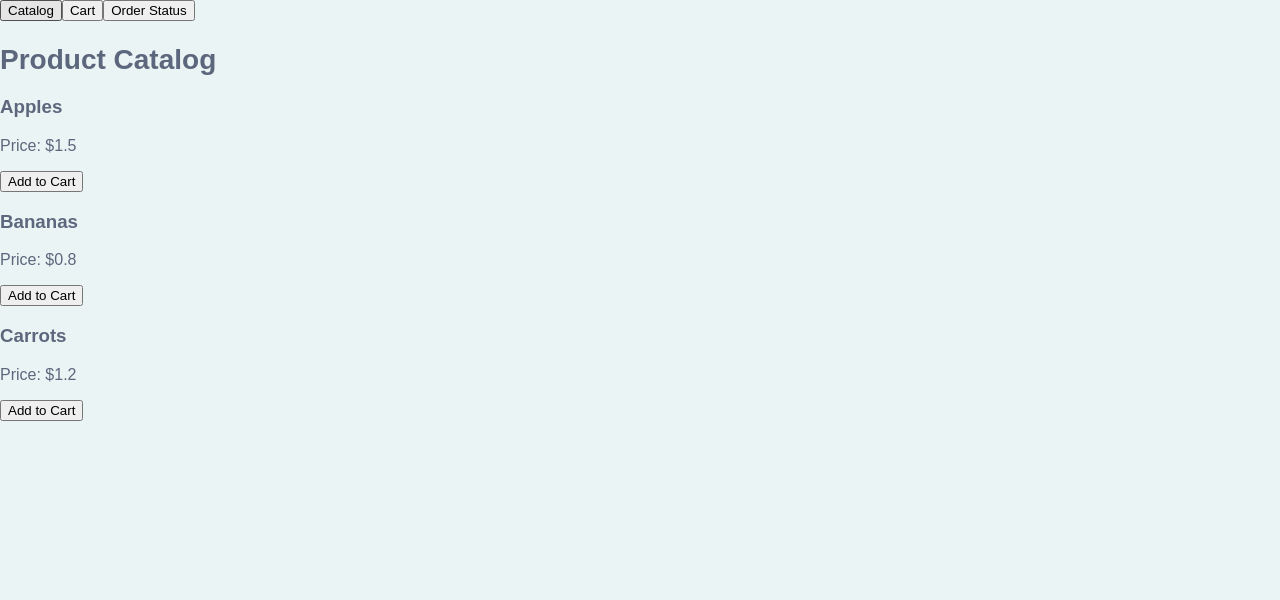
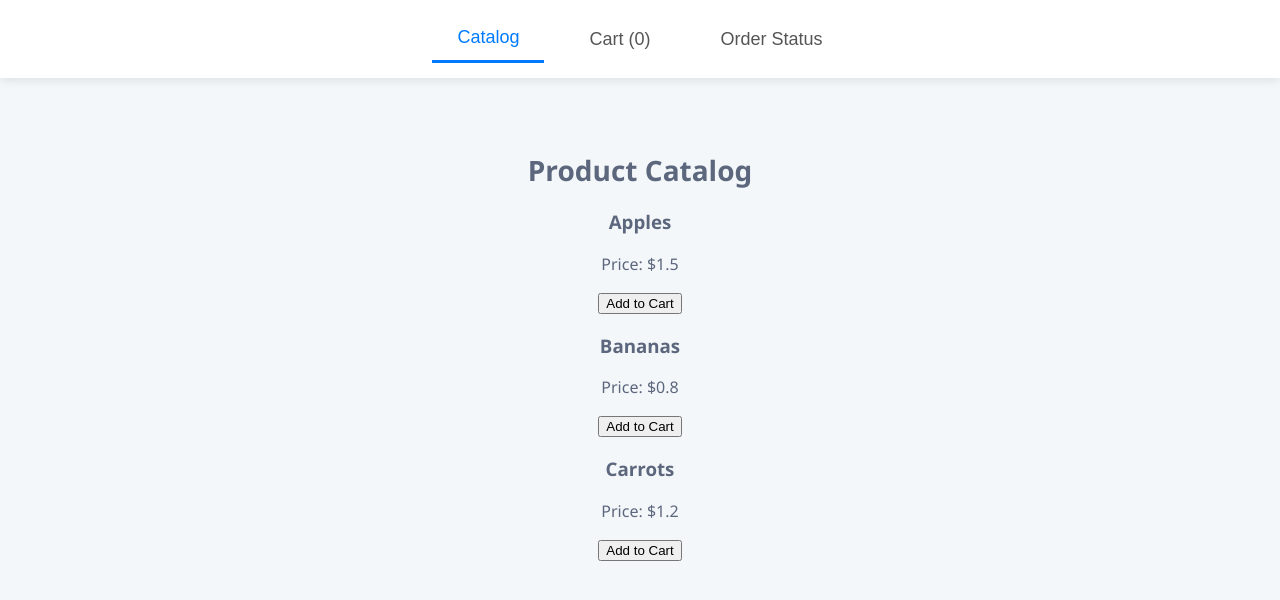
Before and after one commit to Teddayz/hack4good, a React (Create React App) app: page /resident in a window 1280 px wide. Shown: the top 600 px of the page. Built offline with nearby package versions, Linux system fonts and the light colour scheme.

Commit message:
Orders Collection added

```diff
--- a/src/components/Cart.js
+++ b/src/components/Cart.js
@@ -1,37 +1,6 @@
 import React from "react";
 
 function Cart({ cartItems, removeFromCart, submitOrder }) {
-  const handleSubmitOrder = async () => {
-    try {
-      const newRequest = {
-        resident: "John Doe", // This should come from your auth/user state
-        items: cartItems.map(item => ({
-          name: item.name,
-          quantity: item.quantity
-        })),
-        status: "Pending"
-      };
-
-      const response = await fetch('http://localhost:3001/requests', {
-        method: 'POST',
-        headers: {
-          'Content-Type': 'application/json',
-        },
-        body: JSON.stringify(newRequest)
-      });
-
-      if (response.ok) {
-        alert('Order submitted successfully!');
-        // Clear cart or redirect user
-      } else {
-        alert('Failed to submit order');
-      }
-    } catch (error) {
-      console.error('Error submitting order:', error);
-      alert('Error submitting order');
-    }
-  };
-
   return (
     <div>
       <h2>Your Cart</h2>
@@ -48,7 +17,7 @@ function Cart({ cartItems, removeFromCart, submitOrder }) {
         </ul>
       )}
       {cartItems.length > 0 && (
-        <button onClick={handleSubmitOrder}>Place Order</button>
+        <button onClick={submitOrder}>Place Order</button>
       )}
     </div>
   );
--- /dev/null
+++ b/src/components/ResidentDashboard.css
@@ -0,0 +1,109 @@
+/* General Styles */
+.dashboard-container {
+    font-family: 'Segoe UI', Tahoma, Geneva, Verdana, sans-serif;
+    padding: 0;
+    margin: 0;
+    background-color: #f4f7fa;
+    display: flex;
+    flex-direction: column;
+    align-items: center;
+    min-height: 100vh;
+  }
+
+  /* Navigation Bar Styles */
+  .dashboard-nav {
+    display: flex;
+    justify-content: center;
+    background-color: #fff;
+    padding: 15px 0;
+    width: 100%;
+    box-shadow: 0 2px 10px rgba(0, 0, 0, 0.1);
+  }
+
+  .nav-button {
+    background-color: transparent;
+    border: none;
+    padding: 12px 25px;
+    font-size: 18px;
+    color: #555;
+    cursor: pointer;
+    transition: all 0.3s ease;
+    margin: 0 10px;
+  }
+
+  .nav-button.active {
+    color: #007bff;
+    border-bottom: 3px solid #007bff;
+  }
+
+  .nav-button:hover {
+    color: #0056b3;
+    transform: translateY(-3px);
+  }
+
+  /* Main Content Styles */
+  .dashboard-main {
+    padding: 30px 20px;
+    max-width: 1200px;
+    width: 100%;
+    text-align: center;
+    margin-top: 20px;
+  }
+
+  .dashboard-main > div {
+    margin-bottom: 30px;
+  }
+
+  /* Catalog, Cart, and Order Status Styles */
+  .catalog, .cart, .status {
+    background-color: #fff;
+    border-radius: 8px;
+    box-shadow: 0 4px 10px rgba(0, 0, 0, 0.1);
+    padding: 20px;
+  }
+
+  .catalog h2, .cart h2, .status h2 {
+    color: #333;
+    font-size: 24px;
+    margin-bottom: 15px;
+  }
+
+  .cart-button, .add-button {
+    background-color: #007bff;
+    color: #fff;
+    padding: 12px 24px;
+    border: none;
+    border-radius: 8px;
+    cursor: pointer;
+    font-size: 16px;
+    transition: all 0.3s ease;
+  }
+
+  .cart-button:hover, .add-button:hover {
+    background-color: #0056b3;
+    transform: scale(1.05);
+  }
+
+  .cart-item {
+    display: flex;
+    justify-content: space-between;
+    margin: 10px 0;
+  }
+
+  .cart-item span {
+    font-size: 18px;
+    color: #555;
+  }
+
+  .cart-item button {
+    background-color: transparent;
+    border: none;
+    color: #dc3545;
+    cursor: pointer;
+    font-size: 16px;
+    transition: all 0.3s ease;
+  }
+
+  .cart-item button:hover {
+    color: #c82333;
+  }
--- a/src/components/ResidentDashboard.js
+++ b/src/components/ResidentDashboard.js
@@ -2,12 +2,14 @@ import React, { useState } from "react";
 import ProductCatalog from "./ProductCatalog";
 import Cart from "./Cart";
 import OrderStatus from "./OrderStatus";
+import "./ResidentDashboard.css";
+import { saveOrderToFirestore } from '../firebaseConfig'; // Import Firestore function
+import { auth } from '../firebaseConfig'; // Import auth to get user info
 
 function ResidentDashboard() {
-  const [currentTab, setCurrentTab] = useState("catalog"); // Tracks the active tab
-  const [cartItems, setCartItems] = useState([]); // Tracks items added to the cart
+  const [currentTab, setCurrentTab] = useState("catalog");
+  const [cartItems, setCartItems] = useState([]);
 
-  // Adds a product to the cart
   const addToCart = (product) => {
     const existingProduct = cartItems.find((item) => item.id === product.id);
     if (existingProduct) {
@@ -21,59 +23,70 @@ function ResidentDashboard() {
     } else {
       setCartItems([...cartItems, { ...product, quantity: 1 }]);
     }
+    alert(`${product.name} added to the cart!`);
   };
 
-  // Removes an item from the cart
   const removeFromCart = (productId) => {
     setCartItems(cartItems.filter((item) => item.id !== productId));
   };
 
-  // Submits the cart as an order
-  const submitOrder = () => {
+  const submitOrder = async () => {
+    if (cartItems.length === 0) {
+        alert("Your cart is empty! Please add some items before submitting.");
+        return;
+    }
+
+    const currentUser = auth.currentUser;
     const order = {
-      resident: "John Doe", // Replace with dynamic resident information if available
+        resident: currentUser && currentUser.displayName ? currentUser.displayName : "Guest",
         items: cartItems.map((item) => ({
             name: item.name,
             quantity: item.quantity,
         })),
-      status: "Pending",
     };
 
-    fetch("http://localhost:3000/requests", {
-      method: "POST",
-      headers: { "Content-Type": "application/json" },
-      body: JSON.stringify(order),
-    })
-      .then((response) => {
-        if (response.ok) {
+    try {
+        await saveOrderToFirestore(order); // Save the order to Firestore
         alert("Order submitted successfully!");
         setCartItems([]); // Clear the cart
-          setCurrentTab("status"); // Navigate to the Order Status tab
-        } else {
+        setCurrentTab("status"); // Switch to the status tab
+    } catch (error) {
+        console.error("Error submitting order:", error);
         alert("Failed to submit order. Please try again.");
     }
-      })
-      .catch((error) => {
-        console.error("Error submitting order:", error);
-        alert("Error submitting order. Please try again.");
-      });
 };
 
+
   return (
-    <div>
-      <nav>
-        <button onClick={() => setCurrentTab("catalog")}>Catalog</button>
-        <button onClick={() => setCurrentTab("cart")}>Cart</button>
-        <button onClick={() => setCurrentTab("status")}>Order Status</button>
+    <div className="dashboard-container">
+      <nav className="dashboard-nav">
+        <button
+          className={`nav-button ${currentTab === "catalog" ? "active" : ""}`}
+          onClick={() => setCurrentTab("catalog")}
+        >
+          Catalog
+        </button>
+        <button
+          className={`nav-button ${currentTab === "cart" ? "active" : ""}`}
+          onClick={() => setCurrentTab("cart")}
+        >
+          Cart ({cartItems.length})
+        </button>
+        <button
+          className={`nav-button ${currentTab === "status" ? "active" : ""}`}
+          onClick={() => setCurrentTab("status")}
+        >
+          Order Status
+        </button>
       </nav>
 
-      <main>
+      <main className="dashboard-main">
         {currentTab === "catalog" && <ProductCatalog addToCart={addToCart} />}
         {currentTab === "cart" && (
           <Cart
             cartItems={cartItems}
             removeFromCart={removeFromCart}
-            submitOrder={submitOrder}
+            submitOrder={submitOrder}  // Submit order to Firestore
           />
         )}
         {currentTab === "status" && <OrderStatus />}
--- a/src/components/SignUp.js
+++ b/src/components/SignUp.js
@@ -1,9 +1,9 @@
-// SignUp.js
 import React, { useState } from 'react';
 import { useNavigate } from 'react-router-dom';
 import { signUpUser } from '../firebase'; // Import signUpUser
+import { updateProfile } from 'firebase/auth'; // Import updateProfile from Firebase
 import './SignUp.css';
-
+import { auth } from '../firebaseConfig';  // Adjust the path based on your actual file structure
 
 const SignUp = () => {
     const navigate = useNavigate();
@@ -22,7 +22,15 @@ const SignUp = () => {
 
             // Create user with email and password
             const user = await signUpUser(email, password);
-            alert('User Account Created. Please Login.');
+
+            // Set display name for the new user
+            await updateProfile(user, {
+                displayName: `${firstName} ${lastName}`, // Set the display name to first and last name
+            });
+
+            // Log the current user and display name to check if it's set correctly
+            const currentUser = auth.currentUser;
+            console.log("Current user display name:", currentUser ? currentUser.displayName : "No user found");
             console.log('User account created:', user);
 
             alert('Your account was successfully created! Please sign in to continue.');
@@ -42,10 +50,10 @@ const SignUp = () => {
         }
     };
 
+
     return (
         <div className="container">
             <button className="back-button" onClick={() => navigate('/signIn')}>Back</button>
-
             <div className="form-container">
                 <h2>Create Account</h2>
                 <form className="form" onSubmit={handleSignUp}>
@@ -81,7 +89,6 @@ const SignUp = () => {
                 </form>
             </div>
         </div>
-
     );
 };
 
--- a/src/firebase.js
+++ b/src/firebase.js
@@ -1,6 +1,8 @@
-// firebase.js
 import { createUserWithEmailAndPassword, signInWithEmailAndPassword } from 'firebase/auth';
-import { auth } from './firebaseConfig';
+import { auth, db } from './firebaseConfig'; // Make sure to import db
+
+// Import Firestore functions
+import { addDoc, collection, serverTimestamp } from 'firebase/firestore';
 
 // Sign up function
 export const signUpUser = async (email, password) => {
@@ -21,3 +23,17 @@ export const signInUser = async (email, password) => {
     throw error; // Throw error to be caught in the component
   }
 };
+
+// Function to save order to Firestore
+export const saveOrderToFirestore = async (order) => {
+  try {
+    // Add order to the Firestore "orders" collection
+    await addDoc(collection(db, "orders"), {
+      ...order,
+      createdAt: serverTimestamp(), // Timestamp for the order
+    });
+  } catch (error) {
+    console.error("Error saving order:", error);
+    throw error;
+  }
+};
--- a/src/firebaseConfig.js
+++ b/src/firebaseConfig.js
@@ -1,8 +1,8 @@
-// firebaseConfig.js
 import { initializeApp } from "firebase/app";
 import { getAuth } from "firebase/auth";
-import { getFirestore } from "firebase/firestore";
+import { getFirestore, collection, addDoc, serverTimestamp } from "firebase/firestore";
 
+// Firebase configuration
 const firebaseConfig = {
   apiKey: "AIzaSyCl6DCKGh9TINXn9nuzfq6KdM8XgToZy1A",
   authDomain: "hack4good-2d884.firebaseapp.com",
@@ -17,3 +17,19 @@ const firebaseConfig = {
 const app = initializeApp(firebaseConfig);
 export const auth = getAuth(app);
 export const db = getFirestore(app);
+
+// Reference to the 'orders' collection
+const ordersRef = collection(db, 'orders');
+
+// Function to save order to Firestore
+export const saveOrderToFirestore = async (order) => {
+  try {
+    await addDoc(ordersRef, {
+      ...order,
+      createdAt: serverTimestamp(), // Timestamp for the order
+    });
+  } catch (error) {
+    console.error("Error saving order:", error);
+    throw error; // Throw error to be caught in the component
+  }
+};
```
Lines whose indentation alone changed are shown as unchanged.
